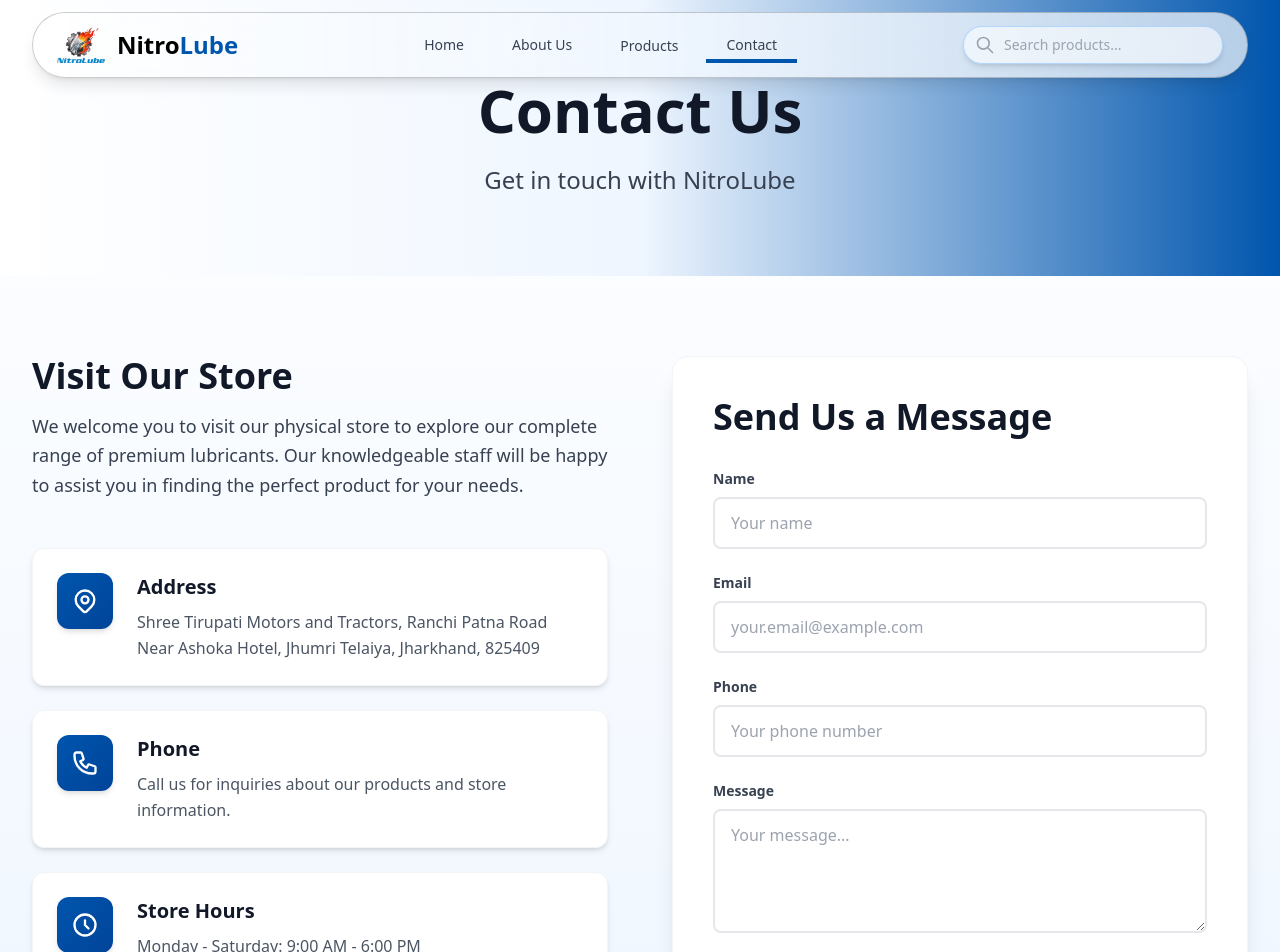
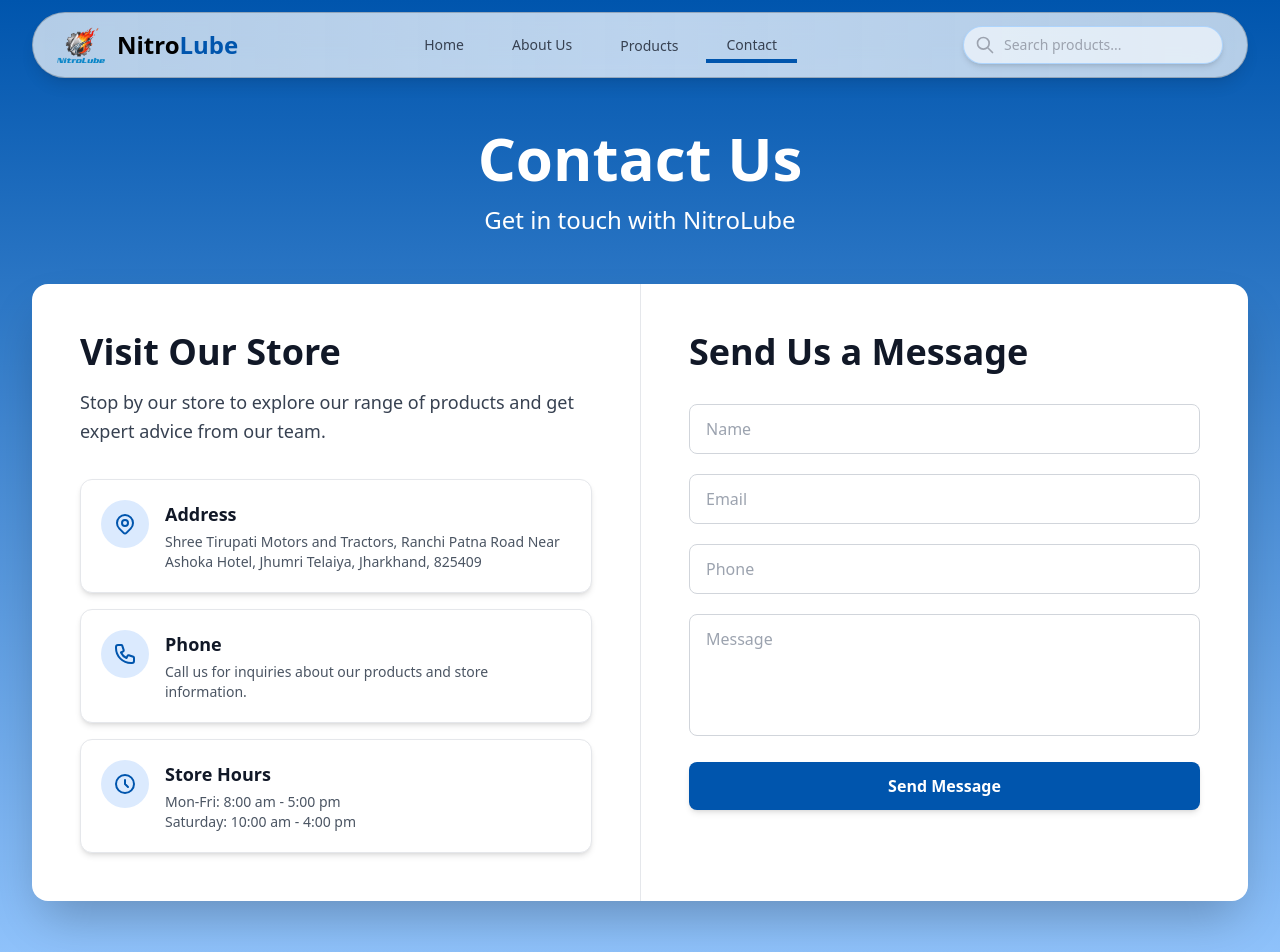
Before and after one commit to Agarwal16/Nitrolube, a Next.js app: page /contact in a window 1280 px wide. Shown: the top 952 px of the page. Built offline with nearby package versions, Linux system fonts and the light colour scheme.

Commit message:
Modified the contact, about and footer components

```diff
--- a/app/contact/page.tsx
+++ b/app/contact/page.tsx
@@ -1,42 +1,36 @@
 export default function Contact() {
   return (
-    <div className="min-h-screen bg-gradient-to-b from-white to-blue-50">
-      {/* Hero Section */}
-      <section className="bg-gradient-to-r from-white via-blue-50 to-primary-500 py-20">
-        <div className="max-w-7xl mx-auto px-4 sm:px-6 lg:px-8 text-center">
-          <h1 className="text-5xl md:text-6xl font-bold text-gray-900 mb-6">
+    <div className="min-h-screen bg-gradient-to-b from-[#0055AD] to-blue-300 pt-32 pb-20">
+      {/* Header Section */}
+      <div className="text-center mb-12 px-4">
+        <h1 className="text-5xl md:text-6xl font-bold text-white mb-4">
           Contact Us
         </h1>
-          <p className="text-xl md:text-2xl text-gray-700 max-w-3xl mx-auto">
+        <p className="text-xl md:text-2xl text-white">
           Get in touch with NitroLube
         </p>
       </div>
-      </section>
 
-      {/* Contact Section */}
-      <section className="py-20">
+      {/* Main Content Card */}
       <div className="max-w-7xl mx-auto px-4 sm:px-6 lg:px-8">
-          <div className="grid md:grid-cols-2 gap-12 lg:gap-16">
-            {/* Contact Information */}
-            <div className="space-y-8">
-              <div>
-                <h2 className="text-4xl font-bold mb-4 text-gray-900">
+        <div className="bg-white rounded-2xl shadow-2xl overflow-hidden">
+          <div className="grid md:grid-cols-2 divide-y md:divide-y-0 md:divide-x divide-gray-200">
+            {/* Left Column - Visit Our Store */}
+            <div className="p-8 md:p-12">
+              <h2 className="text-4xl font-bold text-gray-900 mb-4">
                 Visit Our Store
               </h2>
-                <p className="text-lg text-gray-700 leading-relaxed">
-                  We welcome you to visit our physical store to explore our
-                  complete range of premium lubricants. Our knowledgeable staff
-                  will be happy to assist you in finding the perfect product for
-                  your needs.
+              <p className="text-lg text-gray-700 leading-relaxed mb-8">
+                Stop by our store to explore our range of products and get expert advice from our team.
               </p>
-              </div>
 
-              <div className="space-y-6 pt-4">
-                <div className="flex items-start p-6 bg-white rounded-xl border border-gray-100 shadow-md hover:shadow-lg transition-all">
+              <div className="space-y-4">
+                {/* Address Card */}
+                <div className="flex items-start p-5 bg-white rounded-xl border border-gray-200 shadow-md">
                   <div className="flex-shrink-0">
-                    <div className="w-14 h-14 bg-gradient-to-br from-primary-500 to-primary-600 rounded-xl flex items-center justify-center shadow-md">
+                    <div className="w-12 h-12 bg-blue-100 rounded-full flex items-center justify-center">
                       <svg
-                        className="w-7 h-7 text-white"
+                        className="w-6 h-6 text-[#0055AD]"
                         fill="none"
                         stroke="currentColor"
                         viewBox="0 0 24 24"
@@ -56,21 +50,22 @@ export default function Contact() {
                       </svg>
                     </div>
                   </div>
-                  <div className="ml-6">
-                    <h3 className="text-xl font-bold text-gray-900 mb-2">
+                  <div className="ml-4">
+                    <h3 className="text-lg font-bold text-gray-900 mb-1">
                       Address
                     </h3>
-                    <p className="text-gray-600 leading-relaxed">
+                    <p className="text-sm text-gray-600">
                       Shree Tirupati Motors and Tractors, Ranchi Patna Road Near Ashoka Hotel, Jhumri Telaiya, Jharkhand, 825409
                     </p>
                   </div>
                 </div>
 
-                <div className="flex items-start p-6 bg-white rounded-xl border border-gray-100 shadow-md hover:shadow-lg transition-all">
+                {/* Phone Card */}
+                <div className="flex items-start p-5 bg-white rounded-xl border border-gray-200 shadow-md">
                   <div className="flex-shrink-0">
-                    <div className="w-14 h-14 bg-gradient-to-br from-primary-500 to-primary-600 rounded-xl flex items-center justify-center shadow-md">
+                    <div className="w-12 h-12 bg-blue-100 rounded-full flex items-center justify-center">
                       <svg
-                        className="w-7 h-7 text-white"
+                        className="w-6 h-6 text-[#0055AD]"
                         fill="none"
                         stroke="currentColor"
                         viewBox="0 0 24 24"
@@ -84,22 +79,22 @@ export default function Contact() {
                       </svg>
                     </div>
                   </div>
-                  <div className="ml-6">
-                    <h3 className="text-xl font-bold text-gray-900 mb-2">
+                  <div className="ml-4">
+                    <h3 className="text-lg font-bold text-gray-900 mb-1">
                       Phone
                     </h3>
-                    <p className="text-gray-600 leading-relaxed">
-                      Call us for inquiries about our products and store
-                      information.
+                    <p className="text-sm text-gray-600">
+                      Call us for inquiries about our products and store information.
                     </p>
                   </div>
                 </div>
 
-                <div className="flex items-start p-6 bg-white rounded-xl border border-gray-100 shadow-md hover:shadow-lg transition-all">
+                {/* Store Hours Card */}
+                <div className="flex items-start p-5 bg-white rounded-xl border border-gray-200 shadow-md">
                   <div className="flex-shrink-0">
-                    <div className="w-14 h-14 bg-gradient-to-br from-primary-500 to-primary-600 rounded-xl flex items-center justify-center shadow-md">
+                    <div className="w-12 h-12 bg-blue-100 rounded-full flex items-center justify-center">
                       <svg
-                        className="w-7 h-7 text-white"
+                        className="w-6 h-6 text-[#0055AD]"
                         fill="none"
                         stroke="currentColor"
                         viewBox="0 0 24 24"
@@ -113,97 +108,73 @@ export default function Contact() {
                       </svg>
                     </div>
                   </div>
-                  <div className="ml-6">
-                    <h3 className="text-xl font-bold text-gray-900 mb-2">
+                  <div className="ml-4">
+                    <h3 className="text-lg font-bold text-gray-900 mb-1">
                       Store Hours
                     </h3>
-                    <p className="text-gray-600 leading-relaxed">
-                      Monday - Saturday: 9:00 AM - 6:00 PM
+                    <p className="text-sm text-gray-600">
+                      Mon-Fri: 8:00 am - 5:00 pm
                       <br />
-                      Sunday: Closed
+                      Saturday: 10:00 am - 4:00 pm
                     </p>
                   </div>
                 </div>
               </div>
             </div>
 
-            {/* Contact Form */}
-            <div className="bg-white rounded-2xl shadow-xl p-10 border border-gray-100">
-              <h2 className="text-4xl font-bold mb-8 text-gray-900">
+            {/* Right Column - Send Us a Message */}
+            <div className="p-8 md:p-12">
+              <h2 className="text-4xl font-bold text-gray-900 mb-8">
                 Send Us a Message
               </h2>
-              <form className="space-y-6">
+              <form className="space-y-5">
                 <div>
-                  <label
-                    htmlFor="name"
-                    className="block text-sm font-semibold text-gray-700 mb-2"
-                  >
-                    Name
-                  </label>
                   <input
                     type="text"
                     id="name"
                     name="name"
-                    className="w-full px-4 py-3 border-2 border-gray-200 rounded-lg focus:outline-none focus:ring-2 focus:ring-primary-500 focus:border-transparent transition-all"
-                    placeholder="Your name"
+                    className="w-full px-4 py-3 border border-gray-300 rounded-lg focus:outline-none focus:ring-2 focus:ring-[#0055AD] focus:border-transparent transition-all bg-white"
+                    placeholder="Name"
                   />
                 </div>
                 <div>
-                  <label
-                    htmlFor="email"
-                    className="block text-sm font-semibold text-gray-700 mb-2"
-                  >
-                    Email
-                  </label>
                   <input
                     type="email"
                     id="email"
                     name="email"
-                    className="w-full px-4 py-3 border-2 border-gray-200 rounded-lg focus:outline-none focus:ring-2 focus:ring-primary-500 focus:border-transparent transition-all"
-                    placeholder="your.email@example.com"
+                    className="w-full px-4 py-3 border border-gray-300 rounded-lg focus:outline-none focus:ring-2 focus:ring-[#0055AD] focus:border-transparent transition-all bg-white"
+                    placeholder="Email"
                   />
                 </div>
                 <div>
-                  <label
-                    htmlFor="phone"
-                    className="block text-sm font-semibold text-gray-700 mb-2"
-                  >
-                    Phone
-                  </label>
                   <input
                     type="tel"
                     id="phone"
                     name="phone"
-                    className="w-full px-4 py-3 border-2 border-gray-200 rounded-lg focus:outline-none focus:ring-2 focus:ring-primary-500 focus:border-transparent transition-all"
-                    placeholder="Your phone number"
+                    className="w-full px-4 py-3 border border-gray-300 rounded-lg focus:outline-none focus:ring-2 focus:ring-[#0055AD] focus:border-transparent transition-all bg-white"
+                    placeholder="Phone"
                   />
                 </div>
                 <div>
-                  <label
-                    htmlFor="message"
-                    className="block text-sm font-semibold text-gray-700 mb-2"
-                  >
-                    Message
-                  </label>
                   <textarea
                     id="message"
                     name="message"
                     rows={4}
-                    className="w-full px-4 py-3 border-2 border-gray-200 rounded-lg focus:outline-none focus:ring-2 focus:ring-primary-500 focus:border-transparent transition-all"
-                    placeholder="Your message..."
+                    className="w-full px-4 py-3 border border-gray-300 rounded-lg focus:outline-none focus:ring-2 focus:ring-[#0055AD] focus:border-transparent transition-all bg-white resize-none"
+                    placeholder="Message"
                   ></textarea>
                 </div>
-                <button
-                  type="submit"
-                  className="w-full py-4 px-6 bg-gradient-to-r from-primary-500 to-primary-600 text-white font-semibold rounded-lg transition-all duration-300 shadow-lg hover:shadow-xl transform hover:-translate-y-1"
+                <a
+                  href="mailto:support@nitrolube.com"
+                  className="w-full py-3 px-6 bg-[#0055AD] text-white font-semibold rounded-lg transition-all duration-200 hover:bg-[#004a99] shadow-md text-center block"
                 >
                   Send Message
-                </button>
+                </a>
               </form>
             </div>
           </div>
         </div>
-      </section>
+      </div>
     </div>
   )
 }
--- a/components/Footer.tsx
+++ b/components/Footer.tsx
@@ -5,8 +5,12 @@ export default function Footer() {
     <footer className="bg-primary-500 text-white">
       <div className="max-w-7xl mx-auto px-4 sm:px-6 lg:px-8 py-6">
         <div className="flex flex-col items-center space-y-8 md:space-y-12">
-          {/* Social Media Icons - Top Section */}
-          <div className="flex items-center justify-center space-x-4">
+          {/* Link Groups - Flex Container */}
+          <div className="w-full flex justify-around items-start">
+            {/* Quick Links */}
+            <div className="flex flex-col items-center text-sm flex-1">
+              <h3 className="text-base font-semibold mb-2 text-white">Quick Links</h3>
+              <div className="flex flex-row items-center gap-3 flex-wrap justify-center">
                 <a
                   href="#"
                   className="w-10 h-10 bg-white/20 rounded-full flex items-center justify-center hover:bg-white/30 transition-colors"
@@ -34,23 +38,6 @@ export default function Footer() {
                     <path d="M12 2.163c3.204 0 3.584.012 4.85.07 3.252.148 4.771 1.691 4.919 4.919.058 1.265.069 1.645.069 4.849 0 3.205-.012 3.584-.069 4.849-.149 3.225-1.664 4.771-4.919 4.919-1.266.058-1.644.07-4.85.07-3.204 0-3.584-.012-4.849-.07-3.26-.149-4.771-1.699-4.919-4.92-.058-1.265-.07-1.644-.07-4.849 0-3.204.013-3.583.07-4.849.149-3.227 1.664-4.771 4.919-4.919 1.266-.057 1.645-.069 4.849-.069zm0-2.163c-3.259 0-3.667.014-4.947.072-4.358.2-6.78 2.618-6.98 6.98-.059 1.281-.073 1.689-.073 4.948 0 3.259.014 3.668.072 4.948.2 4.358 2.618 6.78 6.98 6.98 1.281.058 1.689.072 4.948.072 3.259 0 3.668-.014 4.948-.072 4.354-.2 6.782-2.618 6.979-6.98.059-1.28.073-1.689.073-4.948 0-3.259-.014-3.667-.072-4.947-.196-4.354-2.617-6.78-6.979-6.98-1.281-.059-1.69-.073-4.949-.073zm0 5.838c-3.403 0-6.162 2.759-6.162 6.162s2.759 6.163 6.162 6.163 6.162-2.759 6.162-6.163c0-3.403-2.759-6.162-6.162-6.162zm0 10.162c-2.209 0-4-1.79-4-4 0-2.209 1.791-4 4-4s4 1.791 4 4c0 2.21-1.791 4-4 4zm6.406-11.845c-.796 0-1.441.645-1.441 1.44s.645 1.44 1.441 1.44c.795 0 1.439-.645 1.439-1.44s-.644-1.44-1.439-1.44z" />
                   </svg>
                 </a>
-          </div>
-
-          {/* Link Groups - Flex Container */}
-          <div className="w-full flex justify-around items-start">
-            {/* Quick Links */}
-            <div className="flex flex-col items-center text-sm flex-1">
-              <h3 className="text-base font-semibold mb-2 text-white">Quick Links</h3>
-              <div className="flex flex-row items-center gap-3 flex-wrap justify-center">
-                <Link href="/privacy" className="text-blue-100 hover:text-white transition-colors">
-                  Privacy Policy
-                </Link>
-                <Link href="/terms" className="text-blue-100 hover:text-white transition-colors">
-                  Terms of Service
-                </Link>
-                <Link href="/shipping" className="text-blue-100 hover:text-white transition-colors">
-                  Shipping
-                </Link>
               </div>
             </div>
 
```
Also changed, not shown: app/about/page.tsx (+104 -54 lines). Lines whose indentation alone changed are shown as unchanged.
